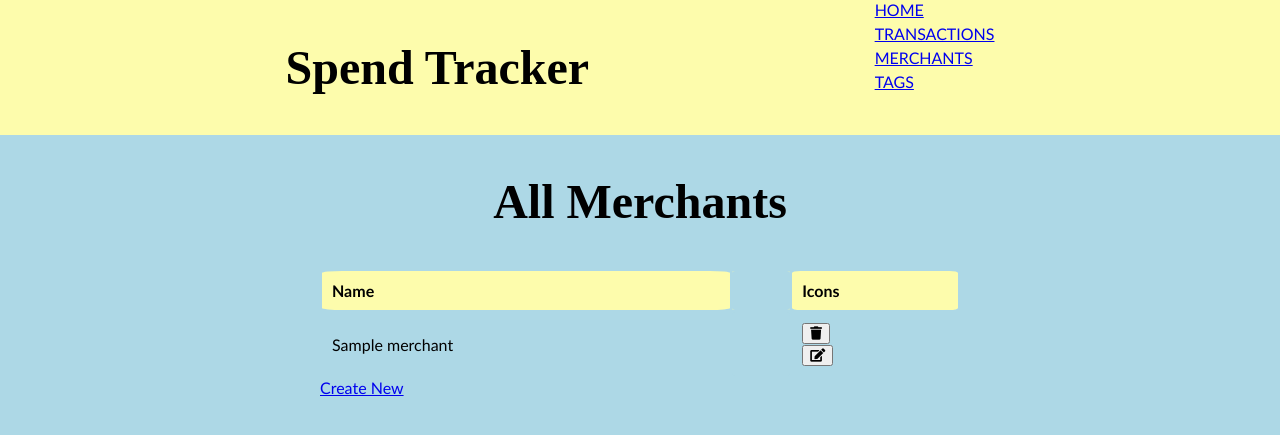
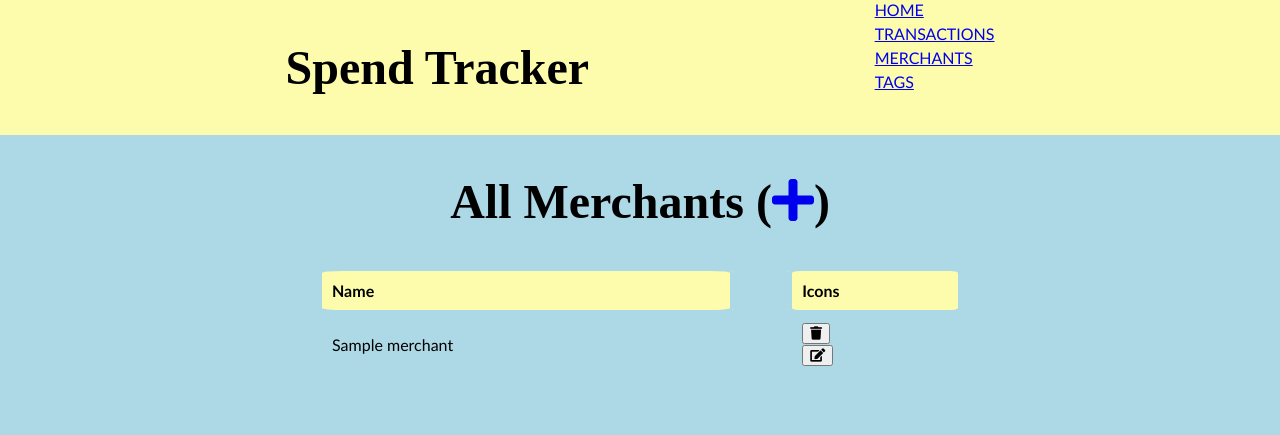
Before and after one commit to lushpurr/project1_spend_tracker, a Flask app: page /merchants in a window 1280 px wide. Shown: the top 435 px of the page. Run offline with Flask 2, Linux system fonts and the light colour scheme; a database or web service that is not in the repository returns one stand-in record (values such as "Sample title"); some libraries are stand-ins or nearby versions.

Commit message:
added plus icon to tags and merchants pages

```diff
--- a/app/templates/merchants/index.html
+++ b/app/templates/merchants/index.html
@@ -1,6 +1,6 @@
 {% extends 'base.html'%}
 {% block content %}
-<h1>All Merchants</h1>
+<h1>All Merchants (<a href="/merchants/new"><i class="fa fa-plus" aria-hidden="true" title="add new merchant"></i></a>)</h1></th>
 
 <table>
     <tr>
@@ -32,7 +32,5 @@
     {% endfor %}
 </table>
 
-<ul>
-    <li><a href="/merchants/new">Create New</a></li>
-</ul>
+
 {% endblock %}
--- a/app/templates/tags/index.html
+++ b/app/templates/tags/index.html
@@ -1,7 +1,7 @@
 {% extends 'base.html'%}
 
 {% block content %}
-<h1>All Tags</h1>
+<h1>All Tags  (<a href="/tags/new"><i class="fa fa-plus" aria-hidden="true" title="add new tag"></i></a>)</h1></th>
 
 <table>
     <tr>
--- a/app/templates/transactions/index.html
+++ b/app/templates/transactions/index.html
@@ -1,7 +1,7 @@
 {% extends 'base.html' %}
 
 {% block content %}
-    <h1>All Transactions (<a href="/transactions/new"><i class="fa fa-plus" aria-hidden="true" title="add new transaction"></i></a>)</th></h1>
+    <h1>All Transactions (<a href="/transactions/new"><i class="fa fa-plus" aria-hidden="true" title="add new transaction"></i></a>)</h1></th>
 
     <table>
         <tr>
```
